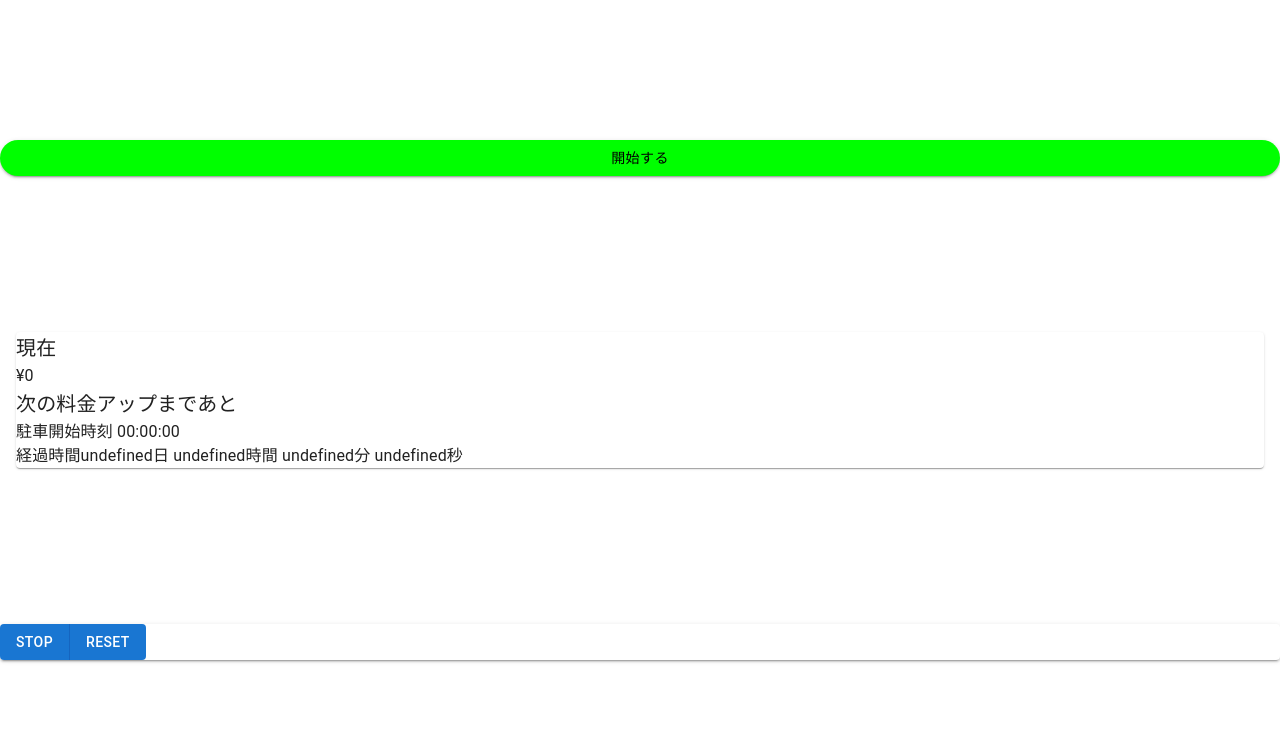
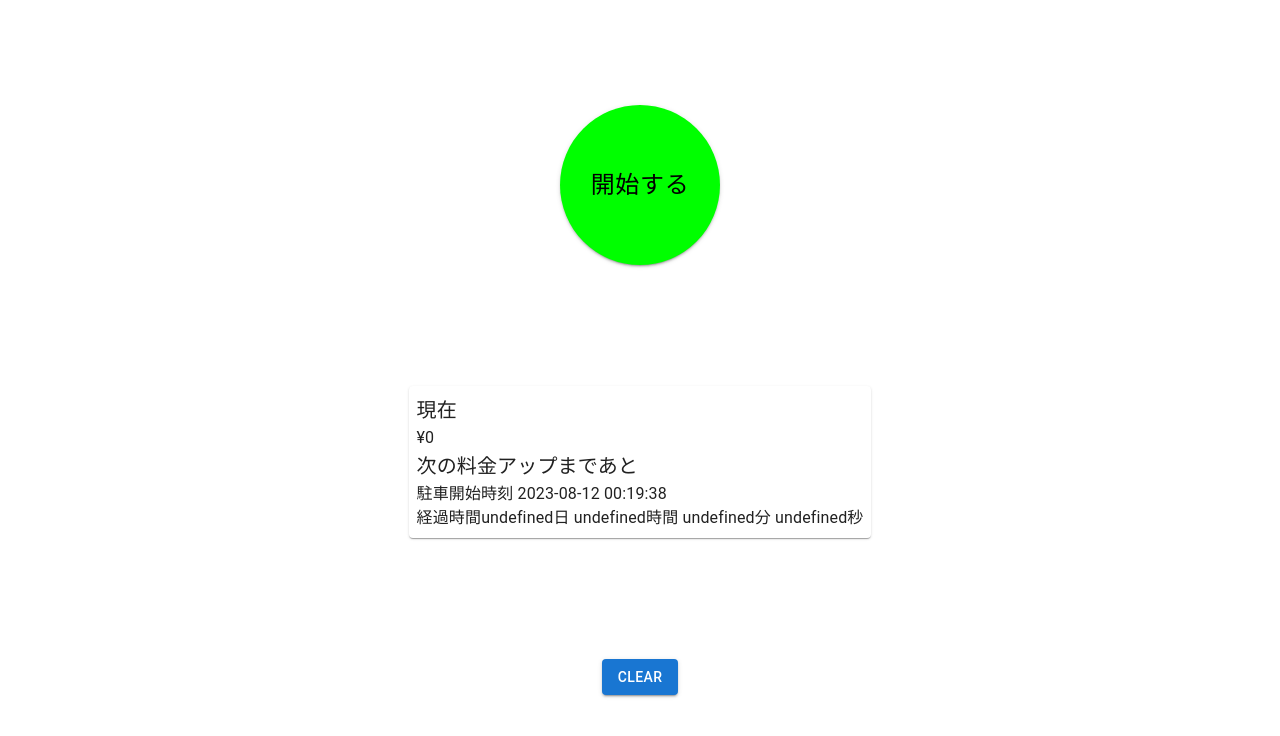
Before and after one commit to yui666a/EasyPark, a React (Create React App) app in the folder easy-park/: page / in a window 1280 px wide. Shown: the top 736 px of the page. Built offline with nearby package versions, Linux system fonts and the light colour scheme.

Commit message:
refine: 関数を切り出す

```diff
--- a/easy-park/src/App.tsx
+++ b/easy-park/src/App.tsx
@@ -1,37 +1,47 @@
 import Button from "@mui/material/Button";
 import Stack from "@mui/material/Stack";
-import ButtonGroup from "@mui/material/ButtonGroup";
 import Paper from "@mui/material/Paper";
 import Typography from "@mui/material/Typography";
 import { intervalToDuration, format } from "date-fns";
 import { ja } from "date-fns/locale";
 import { useState } from "react";
 
-const UPDATE_SPAN = 1;
-const DAIRY_PRICE = 300;
+const UPDATE_SPAN = 2;
+const DAIRY_PRICE = 150;
+const MAX_DAIRY_PRICE = 1000;
+const MIDNIGHT_PRICE = 150;
+const MAX_MIDNIGHT_PRICE = 700;
 
-const App = () => {
-  const [beginningTime, setBeginningTime] = useState("00:00:00"); // 駐車開始時刻
-  const [time, setTime] = useState<number[]>([]); // 経過時間
-  const [price, setPrice] = useState<number>(0);
-  const [pastTime, setPastTime] = useState<string>("");
+const initLocalStorageTime = localStorage.getItem("beginningTime")
+  ? new Date(localStorage.getItem("beginningTime")!)
+  : new Date();
+const formattedDate = format(initLocalStorageTime, "yyyy-MM-dd HH:mm:ss", {
+  locale: ja,
+});
 
-  setInterval(
-    () => {
-      if (localStorage.getItem("beginningTime")) {
-        // 経過時間の計算
+const calcElapsedTime = () => {
   const beginningTime = new Date(localStorage.getItem("beginningTime")!);
   const duration = intervalToDuration({
     start: beginningTime,
     end: new Date(),
   });
-        const { years, months, days, hours, minutes, seconds } = duration;
-        setTime([years!, months!, days!, hours!, minutes!, seconds!]);
+  return duration;
+};
 
-        // 金額の計算
-        calcPrice();
+const calcPrice = (elapsedTime: number[]) => {
+  const tmpH = elapsedTime[2] * 24 + elapsedTime[3];
+  const tmpM = tmpH * 60 + elapsedTime[4];
+  let price = (~~(tmpM / UPDATE_SPAN) + 1) * DAIRY_PRICE;
 
-        // 金額上昇までの時間の計算
+  if (price >= MAX_DAIRY_PRICE) {
+    price = MAX_DAIRY_PRICE;
+  }
+  return price;
+};
+
+const calcTimeUntilIncrease = (elapsedTime: number[]) => {
+  const minutes = elapsedTime[4],
+    seconds = elapsedTime[5];
   let m, s;
   s = 60 - seconds!;
   if (s === 60) {
@@ -43,19 +53,44 @@ const App = () => {
   while (m < 0) {
     m += UPDATE_SPAN;
   }
+  return { m, s };
+};
 
+const App = () => {
+  const [beginningTime, setBeginningTime] = useState<string>(
+    formattedDate || "00:00:00"
+  ); // 駐車開始時刻
+  const [elapsedTime, setElapsedTime] = useState<number[]>([]); // 経過時間
+  const [price, setPrice] = useState<number>(0);
+  const [pastTime, setPastTime] = useState<string>("");
+
+  setInterval(
+    () => {
+      if (localStorage.getItem("beginningTime")) {
+        // 経過時間の計算
+        const duration = calcElapsedTime();
+        const { years, months, days, hours, minutes, seconds } = duration;
+        const elapsedTime = [
+          years!,
+          months!,
+          days!,
+          hours!,
+          minutes!,
+          seconds!,
+        ];
+        setElapsedTime(elapsedTime);
+
+        // 金額の計算
+        const price = calcPrice(elapsedTime);
+        setPrice(price);
+
+        // 金額上昇までの時間の計算
+        const { m, s } = calcTimeUntilIncrease(elapsedTime);
         setPastTime(`${m}分 ${s}秒`);
       }
     },
     1000 //1秒ごとに実行
   );
-
-  const calcPrice = () => {
-    const tmpH = time[2] * 24 + time[3];
-    const tmpM = tmpH * 60 + time[4];
-    const price = (tmpM / UPDATE_SPAN + 1) * DAIRY_PRICE;
-    setPrice(price);
-  };
 
   const handleClickBeginButton = () => {
     const formattedDate = format(new Date(), "yyyy-MM-dd HH:mm:ss", {
@@ -65,17 +100,36 @@ const App = () => {
     setBeginningTime(formattedDate);
   };
 
+  const handleClickClearButton = () => {
+    localStorage.removeItem("beginningTime");
+    setBeginningTime("00:00:00");
+    setElapsedTime([]);
+    setPrice(0);
+    setPastTime("");
+  };
+
   return (
-    <Stack justifyContent="space-evenly" sx={{ height: 100 + "vh" }}>
+    <Stack
+      justifyContent="space-evenly"
+      alignItems="center"
+      sx={{ height: 100 + "vh" }}
+    >
       <Button
         variant="contained"
-        sx={{ borderRadius: 99, background: "lime", color: "black" }}
+        sx={{
+          borderRadius: 99,
+          width: "10rem",
+          height: "10rem",
+          background: "lime",
+          color: "black",
+          fontSize: "1.5rem",
+        }}
         onClick={handleClickBeginButton}
       >
         開始する
       </Button>
 
-      <Paper sx={{ m: 2 }}>
+      <Paper sx={{ m: 2, p: 1 }}>
         <Typography variant="h6">現在</Typography>
         <Typography>¥{price.toLocaleString()}</Typography>
 
@@ -85,20 +139,14 @@ const App = () => {
         <Typography>駐車開始時刻 {beginningTime}</Typography>
         <Typography>
           経過時間
-          {time && `${time[2]}日 ${time[3]}時間 ${time[4]}分 ${time[5]}秒`}
+          {elapsedTime &&
+            `${elapsedTime[2]}日 ${elapsedTime[3]}時間 ${elapsedTime[4]}分 ${elapsedTime[5]}秒`}
         </Typography>
       </Paper>
 
-      <ButtonGroup variant="contained" aria-label="">
-        <Button onClick={calcPrice}>Stop</Button>
-        <Button
-          onClick={() => {
-            localStorage.removeItem("beginningTime");
-          }}
-        >
-          Reset
+      <Button variant="contained" onClick={handleClickClearButton}>
+        Clear
       </Button>
-      </ButtonGroup>
     </Stack>
   );
 };
```
Lines whose indentation alone changed are shown as unchanged.
